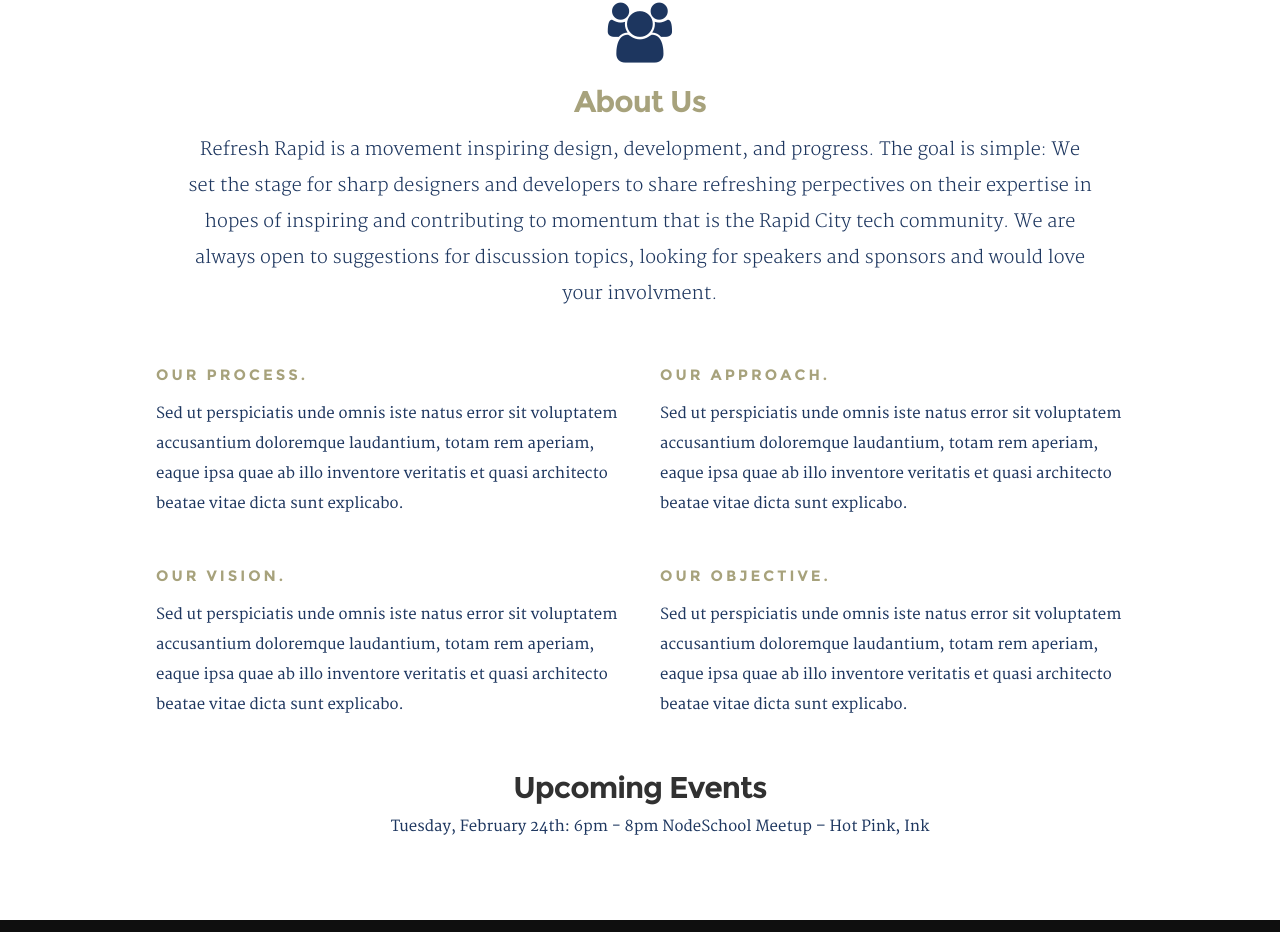
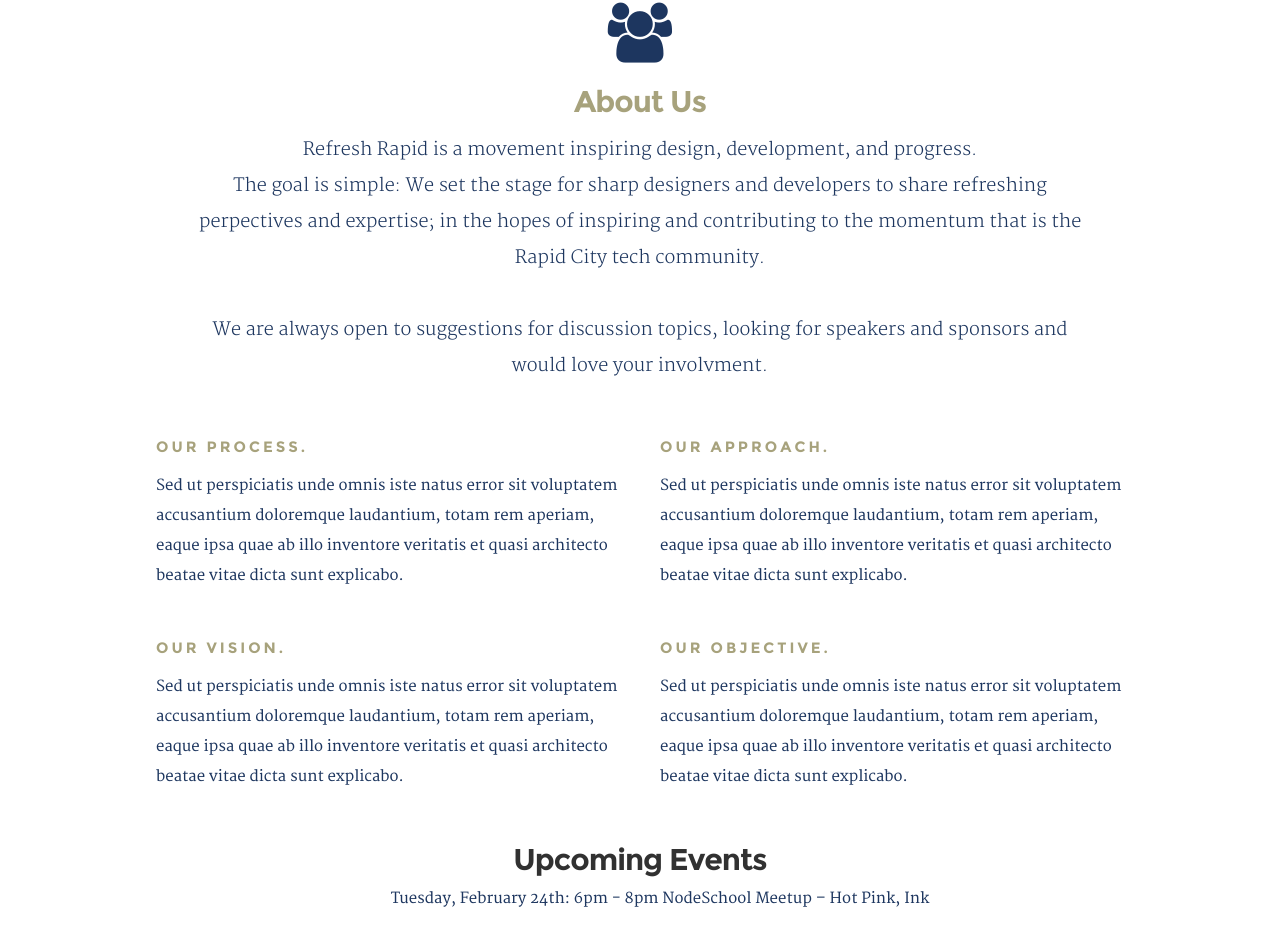
Before and after one commit to nodeschool/Rapid_CitySD, a website: page index.html in a window 1280 px wide. Shown: the part 836-1768 px from the top of the page. Drawn offline with Linux system fonts and the light colour scheme; files whose address does not match are found by name.

Commit message:
Further refinements to the copy; feels tighter now

```diff
--- a/index.html
+++ b/index.html
@@ -150,7 +150,10 @@
 
             <h1>About Us</h1>
 
-            <p class="lead">Refresh Rapid is a movement inspiring design, development, and progress. The goal is simple: We set the stage for sharp designers and developers to share refreshing perpectives on their expertise in hopes of inspiring and contributing to momentum that is the Rapid City tech community. We are always open to suggestions for discussion topics, looking for speakers and sponsors and would love your involvment.
+            <p class="lead">Refresh Rapid is a movement inspiring design, development, and progress.<br>
+              The goal is simple: We set the stage for sharp designers and developers to share refreshing perpectives and expertise; in the hopes of inspiring and contributing to the momentum that is the Rapid City tech community.<br>
+              <br>
+              We are always open to suggestions for discussion topics, looking for speakers and sponsors and would love your involvment.
             </p>
 
           </div>
```
